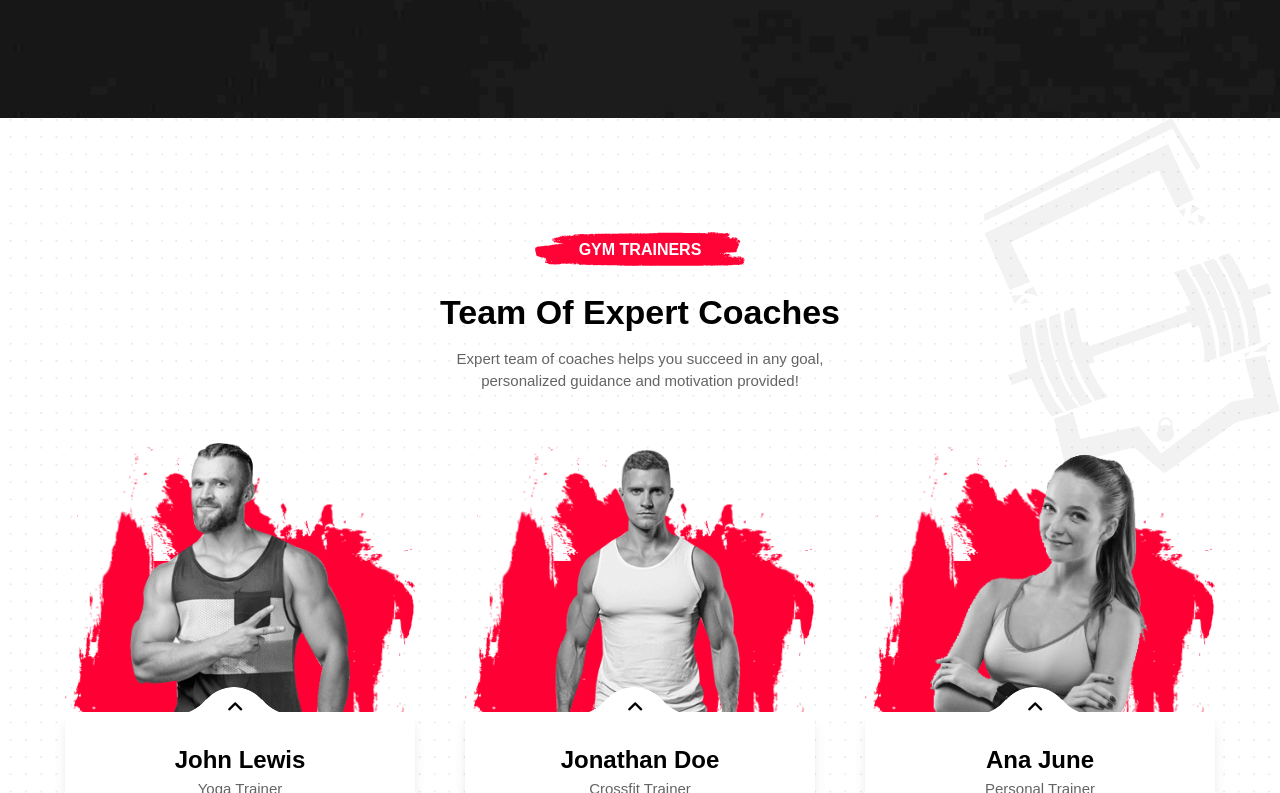
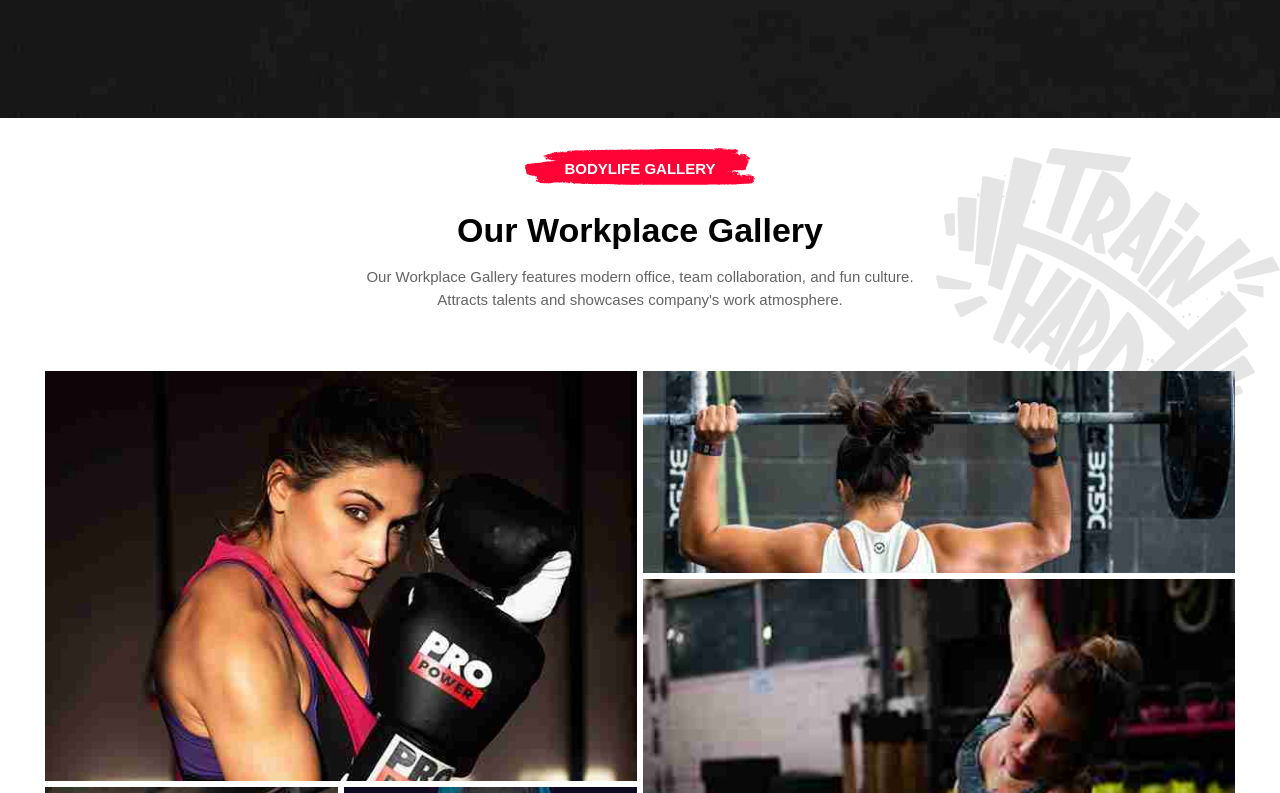
Before and after one commit to RajeshK1006/Body-Life, a React (Create React App) app: page / in a window 1280 px wide. Shown: the part 3967-4760 px from the top of the page. Built offline with nearby package versions, Linux system fonts and the light colour scheme; no server answers.

Commit message:
Update Home.jsx

```diff
--- a/src/Pages/Home.jsx
+++ b/src/Pages/Home.jsx
@@ -17,7 +17,7 @@ function Home() {
       <About />
       <Featured />
       <ChooseUs />
-      <Trainers />
+{/*       <Trainers /> */}
       <Gallery />
       <BmiCalc />
       <Pricing />
```
